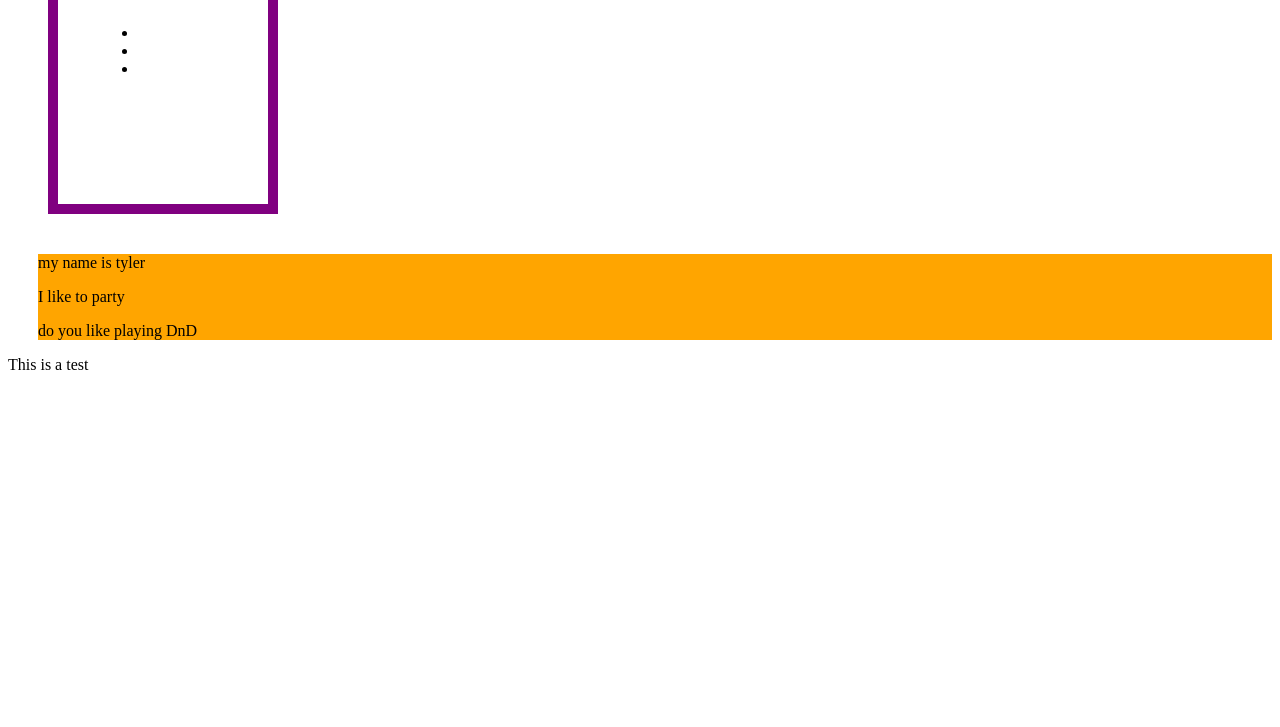
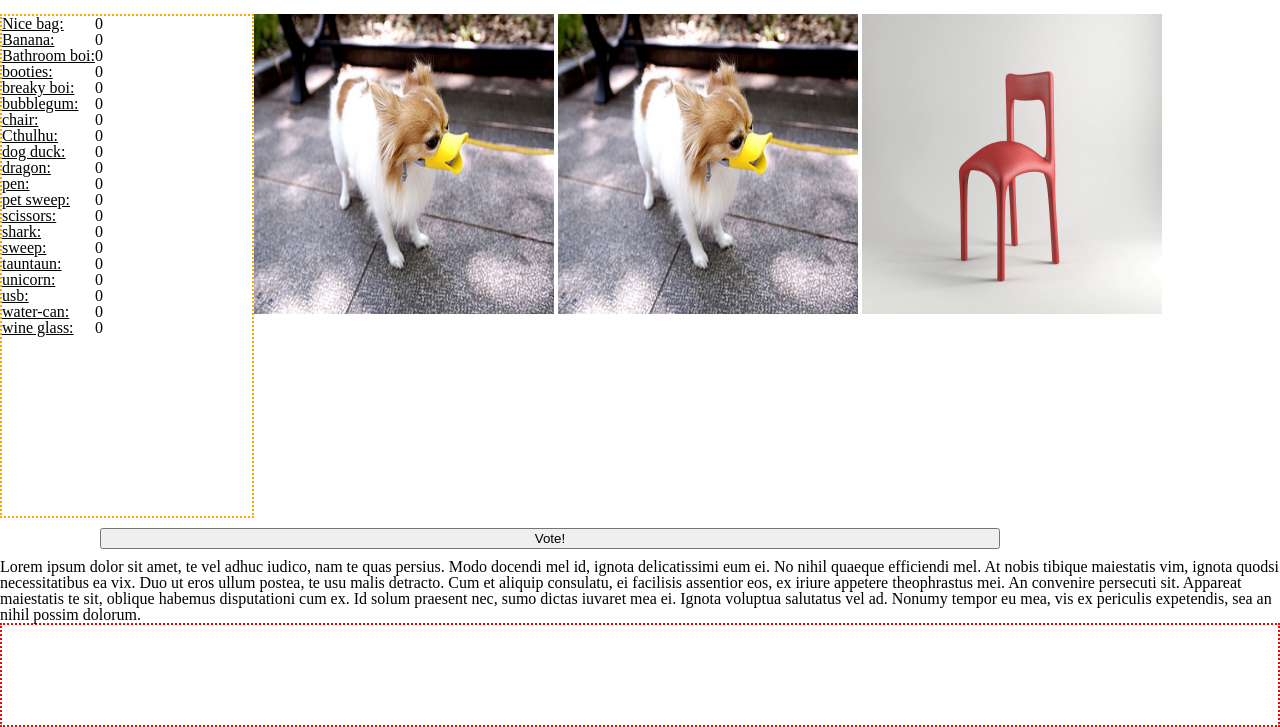
Before and after one commit to louiethe17th/busmall, a plain HTML site: page index.html in a window 1280 px wide. Shown: the part 106-833 px from the top of the page. Before the commit the page ends 800 px from the top, so only its background shows below. Drawn offline with Linux system fonts and the light colour scheme.

Commit message:
worked on java.

```diff
--- a/app.js
+++ b/app.js
@@ -0,0 +1,111 @@
+'Use strict'
+
+var allPictures = [];
+
+var imgEl1 = document.getElementById('product1');
+var imgEl2 = document.getElementById('product2');
+var imgEl3 = document.getElementById('product3');
+var clickAmmount = document.getElementById('clickList');
+var nameList = document.getElementById('nameList');
+
+var pictureIndex1 = 0;
+var pictureIndex2 = 1;
+var pictureIndex3 = 2;
+
+function Products(src, name) {
+    this.src = src;
+    this.name = name;
+
+    this.clicked = 0;
+
+    allPictures.push(this);
+}
+
+imgEl1.addEventListener('click', function () {
+    allPictures[pictureIndex1].clicked++;
+    chooseNewProduct();
+    totalClicks();
+})
+
+imgEl2.addEventListener('click', function () {
+    allPictures[pictureIndex2].clicked++;
+    chooseNewProduct();
+    totalClicks();
+})
+
+imgEl3.addEventListener('click', function () {
+    allPictures[pictureIndex3].clicked++;
+    chooseNewProduct();
+    totalClicks();
+})
+
+function chooseNewProduct() {
+    pictureIndex1 = Math.floor(Math.random() * allPictures.length);
+    imgEl1.src = allPictures[pictureIndex1].src;
+    pictureIndex2 = Math.floor(Math.random() * allPictures.length);
+    imgEl2.src = allPictures[pictureIndex2].src;
+    pictureIndex3 = Math.floor(Math.random() * allPictures.length);
+    imgEl3.src = allPictures[pictureIndex3].src;
+}
+
+function totalClicks() {
+
+    clickList.innerHTML = ''
+
+    for (i in allPictures) {
+
+
+
+        var clLi = document.createElement('li');
+        clLi.textContent = allPictures[i].clicked;
+
+        clickAmmount.appendChild(clLi);
+
+
+    }
+}
+
+
+function productNames() {
+
+
+    for (i in allPictures) {
+
+
+
+        var nameLi = document.createElement('li');
+        nameLi.textContent = allPictures[i].name + ': ';
+
+        nameList.appendChild(nameLi);
+
+
+    }
+}
+
+new Products('img/bag.jpg', 'Nice bag');
+new Products('img/banana.jpg', 'Banana');
+new Products('img/bathroom.jpg', 'Bathroom boi');
+new Products('img/boots.jpg', 'booties');
+new Products('img/breakfast.jpg', 'breaky boi');
+new Products('img/bubblegum.jpg', 'bubblegum');
+new Products('img/chair.jpg', 'chair');
+new Products('img/cthulhu.jpg', 'Cthulhu');
+new Products('img/dog-duck.jpg', 'dog duck');
+new Products('img/dragon.jpg', 'dragon');
+new Products('img/pen.jpg', 'pen');
+new Products('img/pet-sweep.jpg', 'pet sweep');
+new Products('img/scissors.jpg', 'scissors');
+new Products('img/shark.jpg', 'shark');
+new Products('img/sweep.png', 'sweep');
+new Products('img/tauntaun.jpg', 'tauntaun');
+new Products('img/unicorn.jpg', 'unicorn');
+new Products('img/usb.gif', 'usb');
+new Products('img/water-can.jpg', 'water-can');
+new Products('img/wine-glass.jpg', 'wine glass');
+
+
+
+
+chooseNewProduct();
+productNames();
+totalClicks();
--- a/index.html
+++ b/index.html
@@ -4,27 +4,46 @@
     <meta charset="UTF-8">
     <meta name="viewport" content="width=device-width, initial-scale=1.0">
     <meta http-equiv="X-UA-Compatible" content="ie=edge">
+    <link type="text/css" rel="stylesheet" href="reset.css" />
     <link type="text/css" rel="stylesheet" href="style.css" />
     <title>Document</title>
 </head>
 <body>
-    <nav>
-        <ul>
-            <li></li>
-            <li></li>
-            <li></li>
+    <header>
+        <img src="http://placehold.it/200x70/000">
+        <nav>
+            <ul>
+                <li>Home</li>
+                <li>Products</li>
+                <li>About</li>
+                <li>Contact</li>
+            </ul>
+        </nav>
+    </header>
+    <section>
+
+        <ul id="nameList">
+
         </ul>
-    </nav>
 
-    <div class= "me">
-        <p>my name is tyler</p>
-        <p>I like to party</p>
-        <p>do you like playing DnD</p>
-    </div>
-<div>
-    <p>This is a test</p>
-</div>
+        <ul id="clickList">
 
+        </ul>
+
+    </section>
+    <img id="product1" src="img/bag.jpg">
+    <img id="product2" src="img/banana.jpg">
+    <img id="product3" src="img/bathroom.jpg">
+    <button>Vote!</button>
+    <p>Lorem ipsum dolor sit amet, te vel adhuc iudico, nam te quas persius. Modo docendi mel id, ignota delicatissimi eum ei. No nihil quaeque efficiendi mel. At nobis tibique maiestatis vim, ignota quodsi necessitatibus ea vix. Duo ut eros ullum postea, te usu malis detracto. Cum et aliquip consulatu, ei facilisis assentior eos, ex iriure appetere theophrastus mei. An convenire persecuti sit.
+
+        Appareat maiestatis te sit, oblique habemus disputationi cum ex. Id solum praesent nec, sumo dictas iuvaret mea ei. Ignota voluptua salutatus vel ad. Nonumy tempor eu mea, vis ex periculis expetendis, sea an nihil possim dolorum.
+    </p>
+
+    <footer>
+
+    </footer>
 
 </body>
+<script src="app.js"></script>
 </html>
--- a/reset.css
+++ b/reset.css
@@ -0,0 +1,48 @@
+/* http://meyerweb.com/eric/tools/css/reset/
+   v2.0 | 20110126
+   License: none (public domain)
+*/
+
+html, body, div, span, applet, object, iframe,
+h1, h2, h3, h4, h5, h6, p, blockquote, pre,
+a, abbr, acronym, address, big, cite, code,
+del, dfn, em, img, ins, kbd, q, s, samp,
+small, strike, strong, sub, sup, tt, var,
+b, u, i, center,
+dl, dt, dd, ol, ul, li,
+fieldset, form, label, legend,
+table, caption, tbody, tfoot, thead, tr, th, td,
+article, aside, canvas, details, embed,
+figure, figcaption, footer, header, hgroup,
+menu, nav, output, ruby, section, summary,
+time, mark, audio, video {
+	margin: 0;
+	padding: 0;
+	border: 0;
+	font-size: 100%;
+	font: inherit;
+	vertical-align: baseline;
+}
+/* HTML5 display-role reset for older browsers */
+article, aside, details, figcaption, figure,
+footer, header, hgroup, menu, nav, section {
+	display: block;
+}
+body {
+	line-height: 1;
+}
+ol, ul {
+	list-style: none;
+}
+blockquote, q {
+	quotes: none;
+}
+blockquote:before, blockquote:after,
+q:before, q:after {
+	content: '';
+	content: none;
+}
+table {
+	border-collapse: collapse;
+	border-spacing: 0;
+}
--- a/style.css
+++ b/style.css
@@ -1,18 +1,54 @@
-*{
-    /* border: red dotted 1px; */
+section{
+    float: left;
+    height: 500px;
+    width: 250px;
+    border: orange dotted 2px;
 }
 
-ul {
-    margin: 40px;
-    border: purple solid 10px;
-    padding: 80px;
-    width: 50px;
-    height: 100px;
+header{
+    height: 120px;
 }
 
-.me {
-    margin-left: 30px;
-    background-color: orange;
+header img {
+
+    margin-top: 20px;
+    float: left;
+}
+
+nav li {
+    display: inline-block;
+    text-align: center;
+
+    /* float: left; */
+}
 
 
+button{
+    width: 900px;
+    margin: 10px 100px;
 }
+footer{
+    height: 100px;
+    border: red dotted 2px;
+}
+
+#product1{
+    width: 300px;
+    height: 300px;
+}
+#product2{
+    width: 300px;
+    height: 300px;
+}
+#product3{
+    width: 300px;
+    height: 300px;
+}
+#nameList {
+    text-decoration: underline;
+    float: left;
+
+}
+clickList{
+
+}
```
